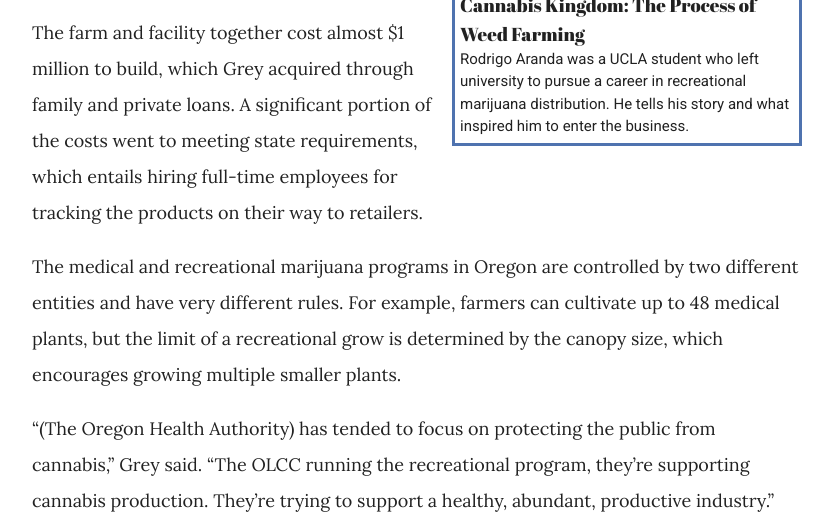
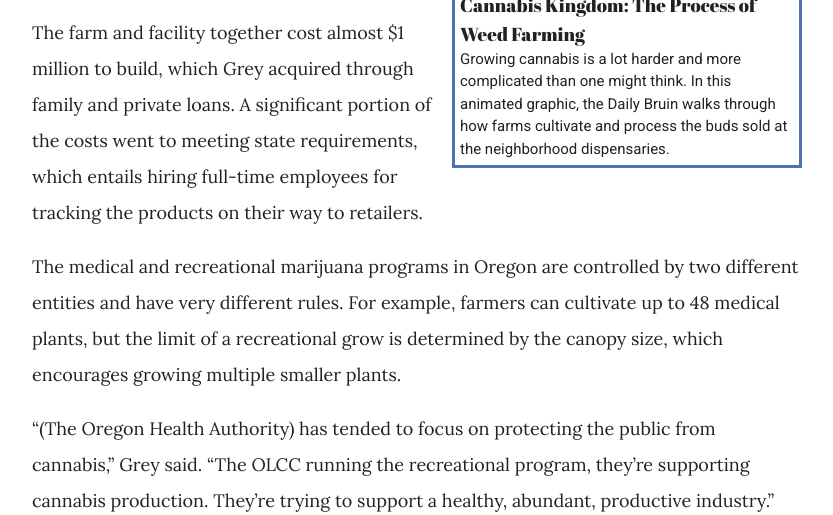
Before and after one commit to dailybruin/interactive.2017.cannabis-kingdom, a plain HTML site: page day2.html in a window 1280 px wide. Shown: the part 7393-7908 px from the top of the page, without its empty margins (223-1056 px from the left). Drawn offline with nearby package versions, Linux system fonts and the light colour scheme.

Commit message:
add vid descrip

```diff
--- a/day2.html
+++ b/day2.html
@@ -192,7 +192,7 @@
           Cannabis Kingdom: The Process of Weed Farming
         </div>
         <div class="video-text">
-          Rodrigo Aranda was a UCLA student who left university to pursue a career in recreational marijuana distribution. He tells his story and what inspired him to enter the business.
+          Growing cannabis is a lot harder and more complicated than one might think. In this animated graphic, the Daily Bruin walks through how farms cultivate and process the buds sold at the neighborhood dispensaries.
         </div>
       </div>
         <p>A specialized facility on the farm cultivates mother and clone plants before moving them into the soil in June.</p>
```
